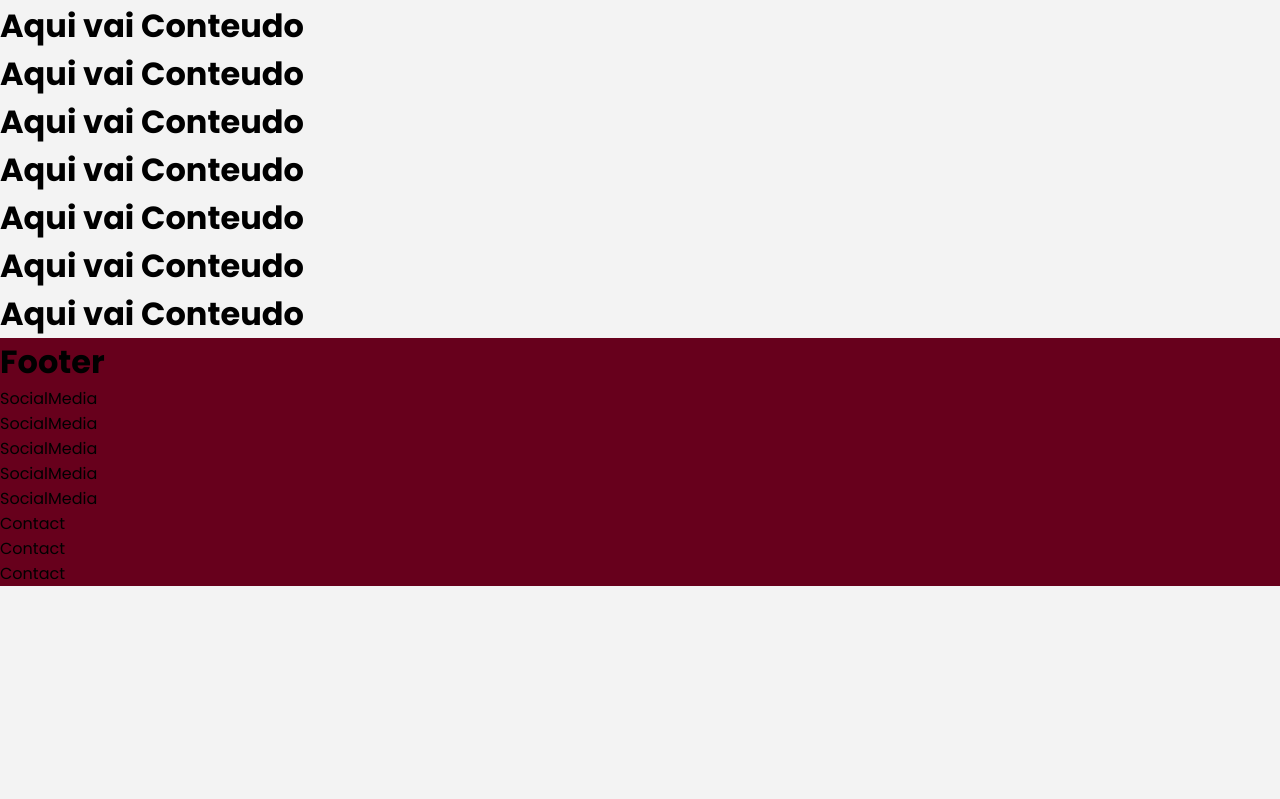
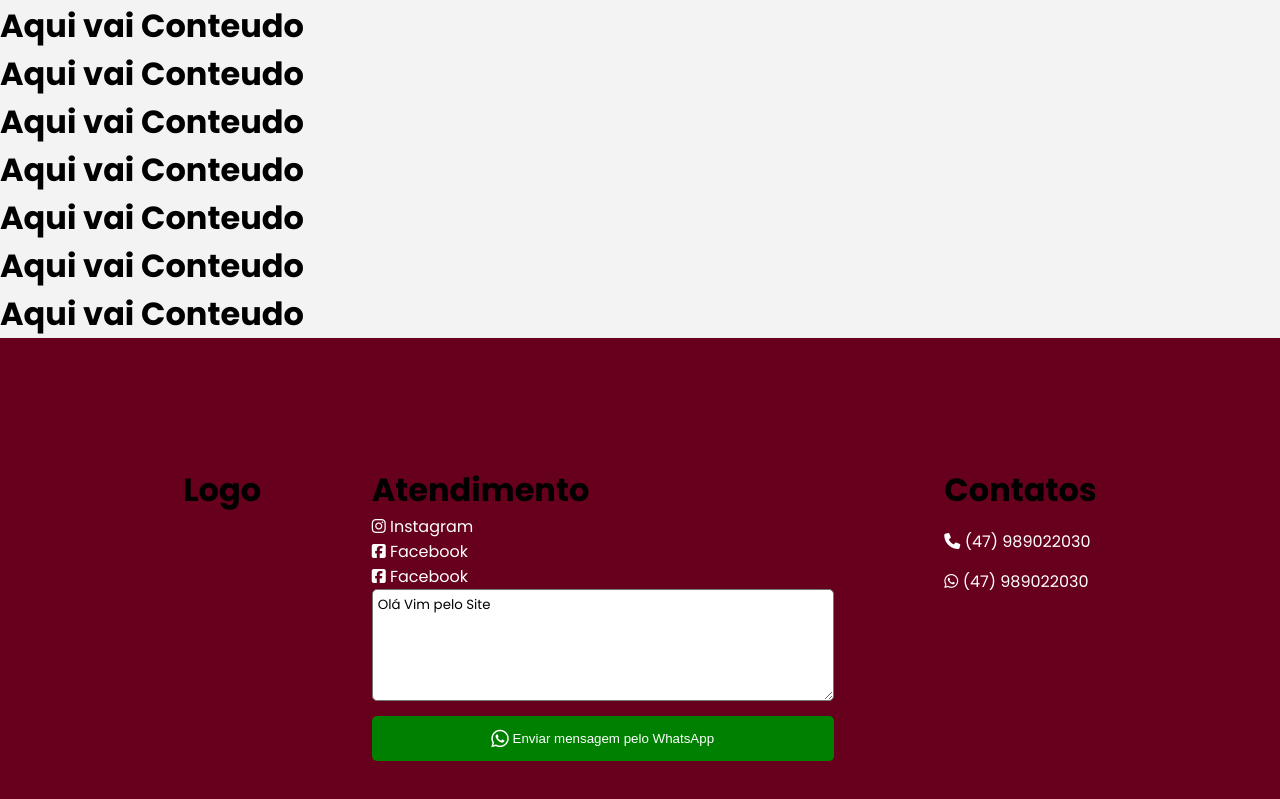
Before and after one commit to PirataZang/project-school, a Vue app: page / in a window 1280 px wide. Shown: the part 1519-2318 px from the top of the page. Before the commit the page ends 2105 px from the top, so only its background shows below. Built offline with nearby package versions, Linux system fonts and the light colour scheme.

Commit message:
Adicionado Footer

```diff
--- a/src/components/Footer.vue
+++ b/src/components/Footer.vue
@@ -1,29 +1,62 @@
 <template>
     <div class="footer">
-        <h1>Footer</h1>
-
-
-         <div class="socialMedias">
-            <ul>
-                <li>SocialMedia</li>
-                <li>SocialMedia</li>
-                <li>SocialMedia</li>
-                <li>SocialMedia</li>
-                <li>SocialMedia</li>
+        <h1>Logo</h1>
+        <div class="socialMedias column">
+            <h1>Atendimento</h1>
+            <ul class="socialMediasOptions">
+                <li class="socialMedia">
+                    <a href="#" target="_blank">
+                        <i class="fa-brands fa-instagram"></i> Instagram
+                    </a>
+                </li>
+                <li class="socialMedia">
+                    <a href="#" target="_blank">
+                        <i class="fa-brands fa-square-facebook"></i> Facebook
+                    </a>
+                </li>
+                <li class="socialMedia">
+                    <a href="#" target="_blank">
+                        <i class="fa-brands fa-square-facebook"></i> Facebook
+                    </a>
+                </li>
+                <li class="socialMedia column">
+                    <textarea class="textarea" v-model="userMessage" placeholder="Escreva aqui sua mensagem"></textarea>
+                    <button class="buttonWhatsapp">
+                        <a class="send" :href="whatsAppLink" target="_blank"><i class="fa-brands fa-whatsapp fa-xl"></i>
+                            Enviar mensagem pelo WhatsApp</a>
+                    </button>
+                </li>
             </ul>
-         </div>
-         <div class="contacts">
-            <ul>
-                <li>Contact</li>
-                <li>Contact</li>
-                <li>Contact</li>
-            </ul>
-         </div>
+        </div>
+        <div class="contacts column">
+            <h1>Contatos</h1>
+            <a class="contact" href="tel:+5547989022030"> <i class="fa-solid fa-phone" style="color: #ffffff;"></i> (47) 989022030 </a>
+            <a class="contact" href="https://wa.me/47989022030"> <i class="fa-brands fa-whatsapp"></i> (47) 989022030 </a>
+        </div>
     </div>
 </template>
 
 <script>
 export default {
     name: 'Footer',
+
+    data() {
+        return {
+            phoneNumber: 47989022030,
+            userMessage: 'Olá Vim pelo Site'
+        }
+    },
+
+    methods: {
+        encodeMessage(message) {
+            return encodeURIComponent(message); // Converte os caracteres especiais para a URL
+        },
+    },
+
+    computed: {
+        whatsAppLink() {
+            return `https://wa.me/${this.phoneNumber}?text=${this.encodeMessage(this.userMessage)}`;
+        },
+    },
 }
 </script>
--- a/src/components/Menu.vue
+++ b/src/components/Menu.vue
@@ -1,9 +1,8 @@
 <template>
     <div class="menu">
         <div class="contacts step row f-18 fWhite">
-            <router-link to="/" class="router-link">Fale Conosco</router-link>
             <router-link to="/KARAIO" class="router-link">Portal</router-link>
-            <router-link to="/" class="router-link">Trabalhe com a gente</router-link>
+            <router-link to="/" class="router-link">Trabalhe Conosco</router-link>
         </div>
         <div class="actions step row fWhite ">
             <div class="logo">
@@ -11,7 +10,7 @@
             </div>
             <ul class="actionsButtons row f-18">
                 <li @click="showOptionsSchool = !showOptionsSchool" class="school">
-                    Escola   <i id="arrowSchool" class="fa-solid fa-caret-up arrow down"></i>
+                    Escola <i id="arrowSchool" class="fa-solid fa-caret-up arrow down"></i>
                     <div v-if="showOptionsSchool" class="schoolOptions column">
                         <p>História</p>
                         <p>Colonia de férias</p>
@@ -39,8 +38,9 @@ export default {
 
     watch: {
         'showOptionsSchool': function () {
-            document.getElementById('arrowSchool').classList.toggle('down');
+            document.getElementById('arrowSchool').classList.toggle('down')
         }
+
     }
 }
 </script>
--- a/src/styles/_footer.scss
+++ b/src/styles/_footer.scss
@@ -1,3 +1,77 @@
 .footer {
+    display: flex;
     background-color: #67001c;
+    padding: 10%;
+    flex-direction: row;
+    justify-content: space-around;
+
+    .socialMedias {
+        .socialMediasOptions {
+            list-style: none;
+
+            .socialMedia {
+                cursor: pointer;
+                color: white;
+                transition: all 0.5s;
+
+                a {
+                    text-decoration: none;
+                    color: white;
+                }
+
+                &:hover {
+                    font-weight: bold;
+                    transition: all 0.5s;
+                }
+            }
+
+            .textarea {
+                width: 450px;
+                max-width: 450px;
+                padding: 5px;
+                height: 100px;
+                font-family: "Poppins", serif;
+                font-weight: 400;
+                outline: none;
+                border-radius: 5px;
+
+                &:focus {
+                    box-shadow: 5px 5px 6px #00000073;
+                    transition: all 0.5s;
+                }
+            }
+
+            .buttonWhatsapp {
+                border: none;
+                outline: none;
+                height: 45px;
+                background: green;
+                border-radius: 5px;
+                color: white;
+                margin-top: 15px;
+
+                &:active {
+                    transform: scale(0.95);
+                    transition: all 0.5s;
+                }
+            }
+        }
+    }
+
+    .contacts {
+        display: flex;
+        gap: 15px;
+        flex-direction: column;
+        .contact {
+            text-decoration: none;
+            color: white;
+
+            &:hover {
+                font-weight: bold;
+                transition: all 0.5s;
+            }
+        }
+
+    }
+
 }
--- a/src/styles/_menu.scss
+++ b/src/styles/_menu.scss
@@ -46,15 +46,17 @@
                     gap: 8px;
                     position: absolute;
                     padding: 15px 30px;
+                    width: 160px;
                     top: 100%;
                     border-radius: 5px;
                     z-index: 1;
                     left: -10%;
                     background: #951b1b;
+                    box-shadow: 10px 11px 5px #00000073;
+                    transition: all 0.5s;
 
                     :hover {
                         font-weight: bold;
-                        transition: all 0.5s;
                     }
                 }
             }
```
